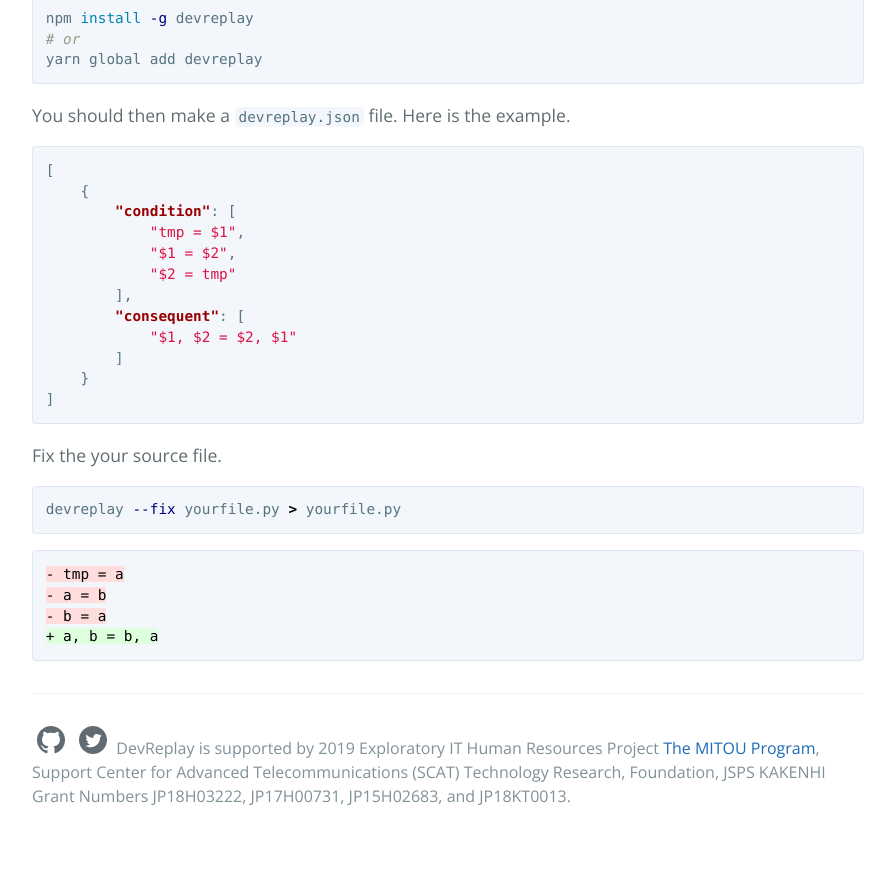
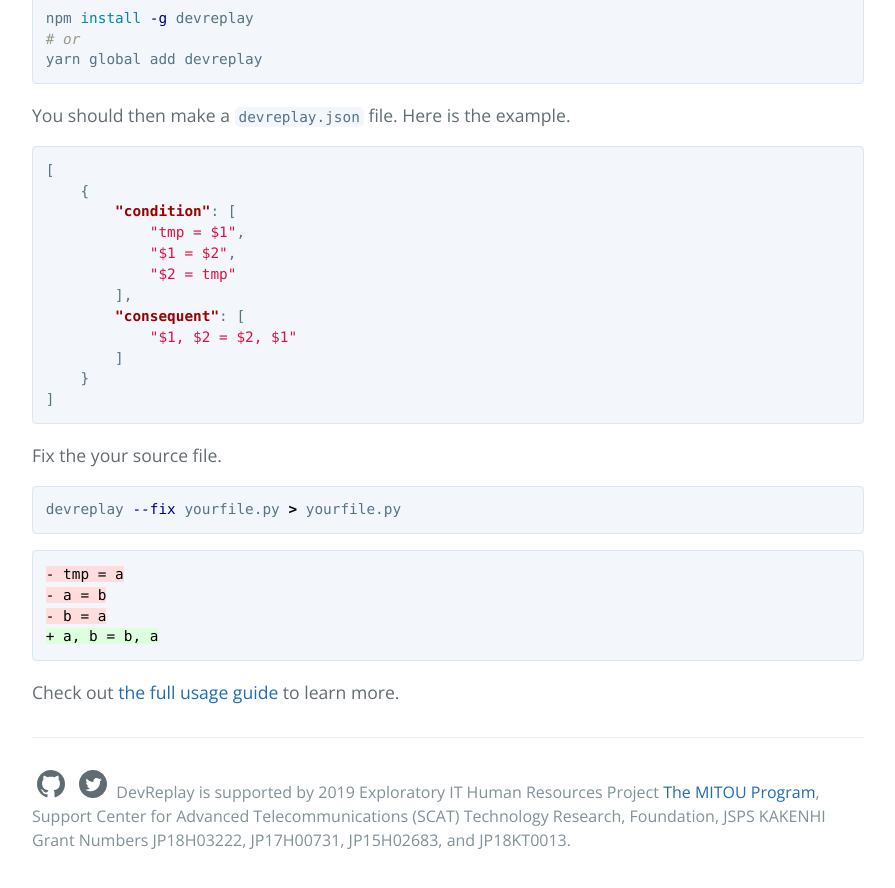
Before and after one commit to devreplay/devreplay.github.io, a Jekyll site: the page built from index.md, in a window 1280 px wide and 900 px high, scrolled down 607 px. Shown: the top 888 px of the window, without its empty margins (192-1087 px from the left). Built offline with Jekyll 4.4.1, drawn with Linux system fonts in a browser that asks for light colours; before the commit the page ends 1463 px from its top, so only the background shows below that.

Commit message:
add full docs

````diff
--- a/index.md
+++ b/index.md
@@ -42,3 +42,4 @@ devreplay --fix yourfile.py > yourfile.py
 - b = a
 + a, b = b, a
 ```
+Check out [the full usage guide](https://devreplay.github.io/docs.html) to learn more.
````
